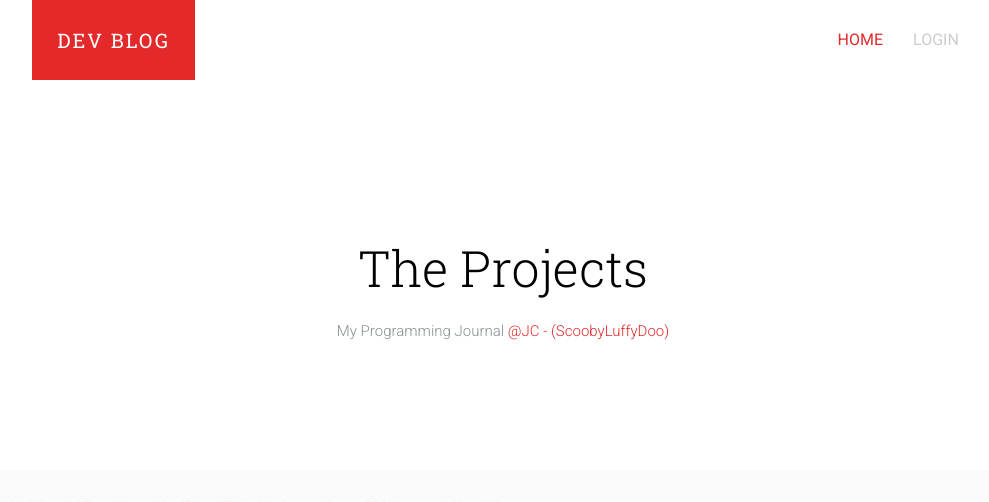
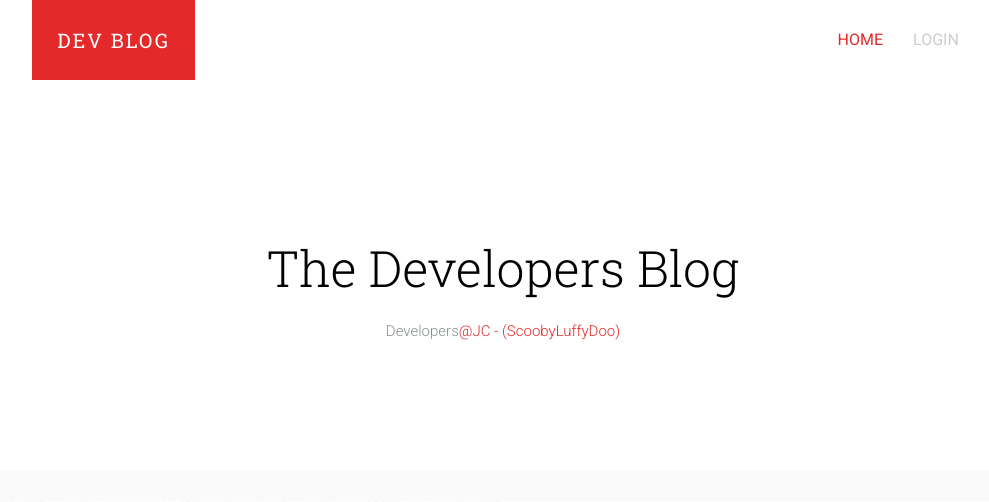
Before and after one commit to ScoobyLuffyDoo/DeveloperBlog, a Django app: page / in a window 1280 px wide. Shown: the top 502 px of the page, without its empty margins (137-1126 px from the left). Run offline with Django 4.2, Linux system fonts and the light colour scheme; data comes from the database, SQL or seed files in the repository; both versions use the stored data as it was after the commit; parts of the project's set-up code (start-up, migrations or seed data) failed here and were passed over; some libraries are stand-ins or nearby versions; some web fonts are replaced.

Commit message:
Fontend View

```diff
--- a/blog/templates/blog/home.html
+++ b/blog/templates/blog/home.html
@@ -7,8 +7,8 @@
 			<div class="container">
 				<div class="row">
 					<div class="col-md-8 col-md-offset-2">
-						<h1 class="intro-lead">The Projects</h1>
-						<p class="">My Programming Journal <a href="https://github.com/ScoobyLuffyDoo/" target="_blank">@JC - (ScoobyLuffyDoo)</a></p>
+						<h1 class="intro-lead">The Developers Blog</h1>
+						<p class="">Developers<a href="https://github.com/ScoobyLuffyDoo/" target="_blank">@JC - (ScoobyLuffyDoo)</a></p>
 					</div>
 				</div>
 			</div>
```
Also changed, not shown: db.sqlite3, static/images/uploads/048d8a5fb94f0a6beae1035c851b0439.jpg (added), static/images/uploads/article_190508124638.1557333998.jpg (added).
